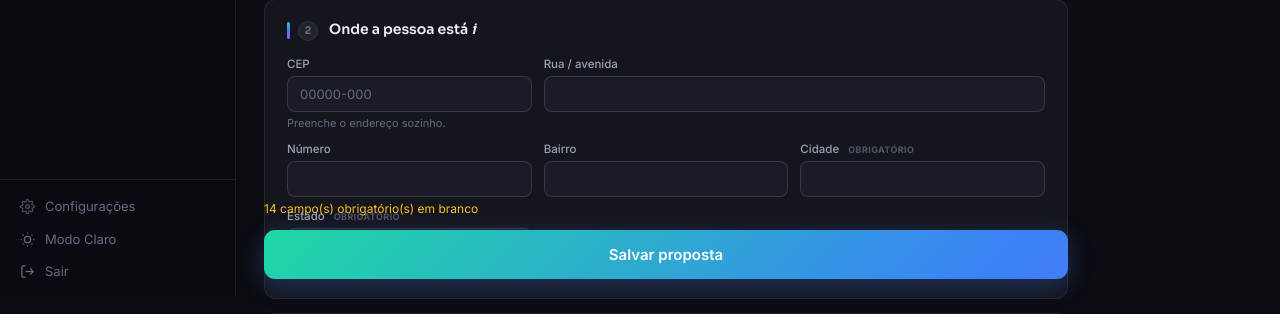
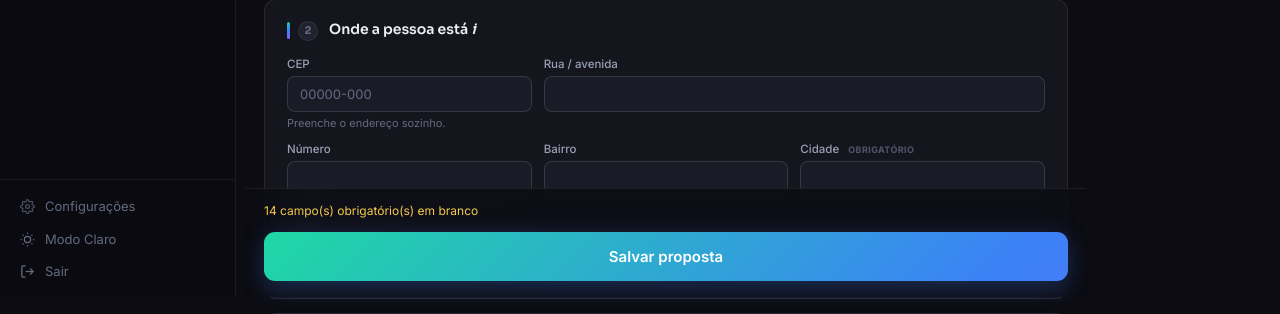
Before and after one commit to gsant1999/job-serenus, a Python web app: template templates/form.html in a window 1280 px wide. Shown: the part 503-817 px from the top of the page. Run offline with Jinja, Linux system fonts and the light colour scheme; the template is opened without the code that fills it, so the values that code supplies are empty.

Commit message:
fix(proposta): barra de salvar com desfoque, e nome do lead visivel no tema escuro
BARRA DE SALVAR. Ela flutua sobre o formulario, e o degrade de antes so
escurecia o que passava por baixo — em rolagem o 'N campos obrigatorios'
colidia com o rotulo do campo que passava embaixo e virava sopa de letra.
Agora e fundo translucido com desfoque, a mesma receita da barra do topo, com
margem negativa pro desfoque ir de ponta a ponta (senao as beiradas ficam
nitidas e o texto vaza pelos lados). Navegador sem suporte cai pro fundo
solido: feio, mas legivel.

NOME DO LEAD NO TEMA ESCURO. .lead-res-item e um <button>, e botao NAO herda a
cor do texto — pega o cinza escuro padrao do navegador. O nome do lead ficava
preto no preto: dava pra ler o telefone embaixo e nao o nome de quem e. Uma
declaracao de color resolve.

E as cores de estado que sobraram (erro, aviso, @lid, 'sem conversa') viraram
token com valor por tema, pelo mesmo motivo de sempre: #fbbf24 sobre fundo
claro da 1,7:1 de contraste. Sobrou uma unica cor literal no arquivo, e e
branco em cima de botao com gradiente.

Co-Authored-By: Claude Opus 5 <noreply@anthropic.com>

```diff
--- a/templates/form.html
+++ b/templates/form.html
@@ -36,13 +36,17 @@
   .lead-pick-info b { font-size:14px; }
   .lead-pick-sub { font-size:11px; color:var(--cinza); margin-top:3px; }
   .lead-pick-lid { font-family:ui-monospace,Menlo,monospace; font-size:10px; margin-left:8px;
-                   padding:2px 7px; border-radius:5px; background:rgba(168,85,247,.18); color:#d8b4fe; }
-  .lead-pick-lid.numero { background:rgba(34,197,94,.18); color:#4ade80; }
-  .lead-pick-lid.sem { background:rgba(250,204,21,.15); color:#eab308; }
+                   padding:2px 7px; border-radius:5px; background:rgba(168,85,247,.18); color:var(--ia-fg); }
+  .lead-pick-lid.numero { background:rgba(34,197,94,.18); color:var(--ok-fg); }
+  .lead-pick-lid.sem { background:rgba(250,204,21,.15); color:var(--al-fg); }
   .lead-res { display:flex; flex-direction:column; gap:6px; margin-top:8px; }
+  /* color:var(--texto) NAO e detalhe: <button> nao herda a cor do texto, pega o
+     cinza escuro padrao do navegador. No tema escuro o nome do lead ficava
+     preto no preto — dava pra ver o telefone embaixo e nao o nome. */
   .lead-res-item { display:flex; align-items:center; gap:10px; justify-content:space-between;
                    background:var(--panel-2); border:1px solid var(--borda); border-radius:8px;
-                   padding:9px 12px; cursor:pointer; text-align:left; width:100%; }
+                   padding:9px 12px; cursor:pointer; text-align:left; width:100%;
+                   color:var(--texto); font-family:inherit; font-size:13px; }
   .lead-res-item:hover { border-color:var(--azul); }
   .lead-res-item small { color:var(--cinza); font-size:11px; display:block; margin-top:2px; }
   .lead-criar { margin-top:14px; border-top:1px solid var(--borda); padding-top:12px; }
@@ -65,11 +69,11 @@
   #bloco-resp-fin[hidden] { display:none; }
 
   /* Erro no PROPRIO campo. Um toast no fim nao diz onde esta o problema. */
-  .erro-campo { font-size:11px; color:#f0a3a3; margin-top:5px; min-height:0; }
+  .erro-campo { font-size:11px; color:var(--err-fg); margin-top:5px; min-height:0; }
   .erro-campo:empty { display:none; }
-  .erro-campo.so-aviso { color:#fbbf24; }
-  .invalido { border-color:#c96a6a !important; }
-  .invalido:focus { outline-color:#c96a6a; }
+  .erro-campo.so-aviso { color:var(--al-fg); }
+  .invalido { border-color:var(--err-bd) !important; }
+  .invalido:focus { outline-color:var(--err-bd); }
 
   /* Interno recolhido: ja vem preenchido, nao e trabalho do consultor. */
   .form-interno > summary { cursor:pointer; list-style:none; font-size:15px; font-weight:600;
@@ -82,17 +86,35 @@
   .interno-resumo { font-size:12px; color:var(--cinza); font-weight:400; margin-left:auto; }
 
   /* Salvar sempre a vista, com o que falta escrito ao lado. */
+  /* A barra flutua sobre o formulario, entao o que passa por baixo tem que
+     DESAPARECER, nao ficar legivel atras do texto. O degrade de antes so
+     escurecia: em rolagem o 'N campos obrigatorios' colidia com o rotulo do
+     campo que passava embaixo e virava sopa de letra.
+     Fundo translucido + desfoque resolve — a mesma receita da barra do topo.
+     A margem negativa e o padding fazem o desfoque ir de ponta a ponta; sem
+     isso as beiradas ficavam nitidas e o texto vazava pelos lados. */
   .barra-salvar { position:sticky; bottom:0; z-index:20; display:flex; align-items:center;
-                  gap:14px; flex-wrap:wrap; padding:14px 0 18px;
-                  background:linear-gradient(to bottom, transparent, var(--fundo) 38%); }
+                  gap:14px; flex-wrap:wrap;
+                  margin:8px -18px 0; padding:14px 18px 16px;
+                  background:var(--barra-bg);
+                  backdrop-filter:blur(14px) saturate(140%);
+                  -webkit-backdrop-filter:blur(14px) saturate(140%);
+                  border-top:1px solid var(--borda); }
+  /* Cor de estado com valor por tema. Amarelo #fbbf24 sobre fundo claro da
+     1,7:1 de contraste — some. Verde e roxo idem. */
+  :root { --barra-bg:rgba(12,12,18,.78);
+          --ok-fg:#4ade80; --al-fg:#f6cb4e; --ia-fg:#d8b4fe; --err-fg:#f0a3a3; --err-bd:#c96a6a; }
+  [data-theme="light"] { --barra-bg:rgba(244,246,249,.82);
+          --ok-fg:#0f7a52; --al-fg:#8a5b02; --ia-fg:#6d28d9; --err-fg:#a83232; --err-bd:#c0392b; }
+  /* Navegador sem suporte a desfoque nao pode mostrar texto por baixo: cai pro
+     fundo solido, que e feio mas legivel. */
+  @supports not ((backdrop-filter:blur(1px)) or (-webkit-backdrop-filter:blur(1px))) {
+    .barra-salvar { background:var(--bg); }
+  }
   .barra-salvar .btn-salvar { margin:0; }
   .barra-estado { font-size:12px; }
-  .barra-estado.pendente { color:#fbbf24; }
-  .barra-estado.pronto { color:#4ade80; }
-  [data-theme="light"] .erro-campo { color:#a83232; }
-  [data-theme="light"] .erro-campo.so-aviso { color:#8a5b02; }
-  [data-theme="light"] .barra-estado.pendente { color:#8a5b02; }
-  [data-theme="light"] .barra-estado.pronto { color:#0f7a52; }
+  .barra-estado.pendente { color:var(--al-fg); }
+  .barra-estado.pronto { color:var(--ok-fg); }
 </style>
 {% endblock %}
 
```
